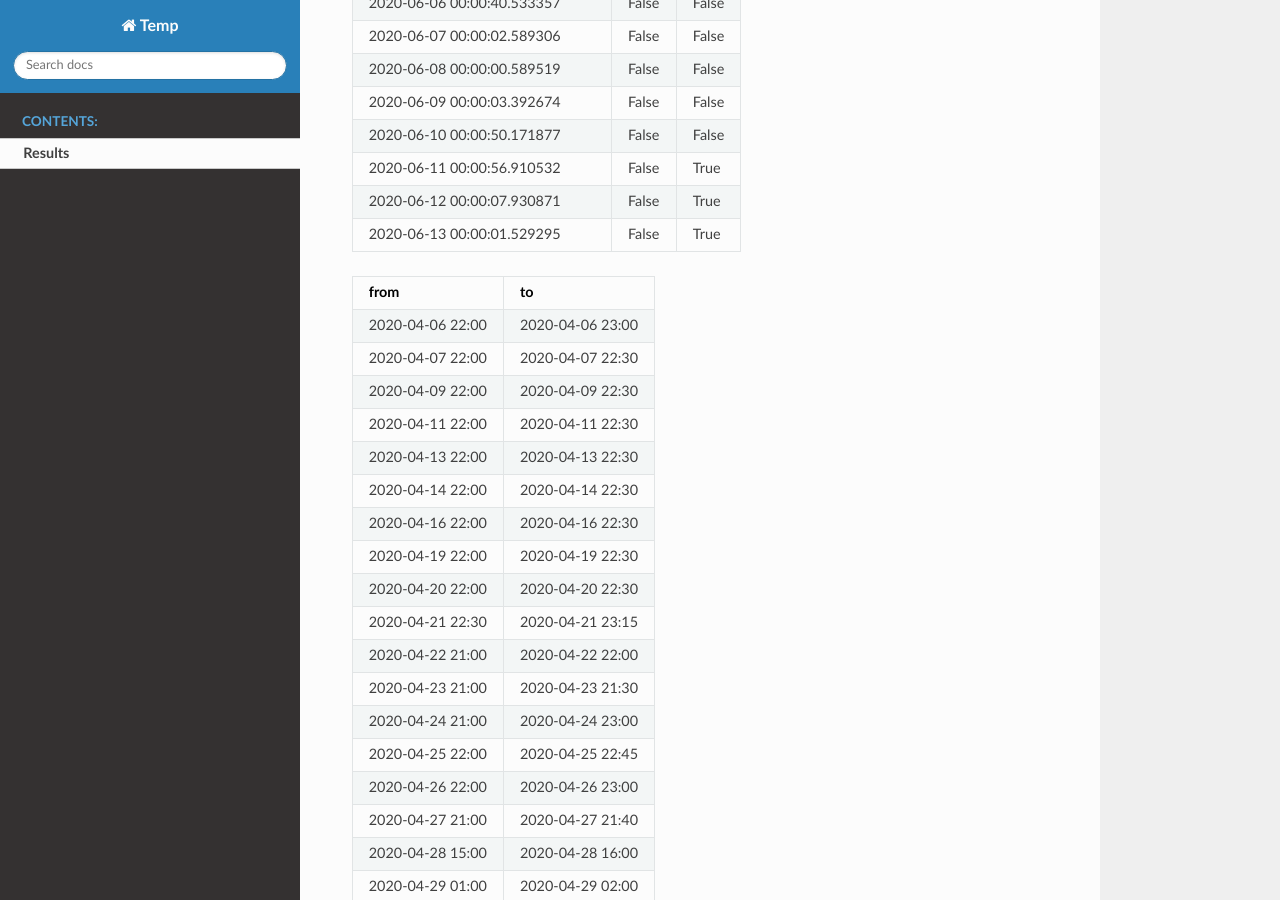
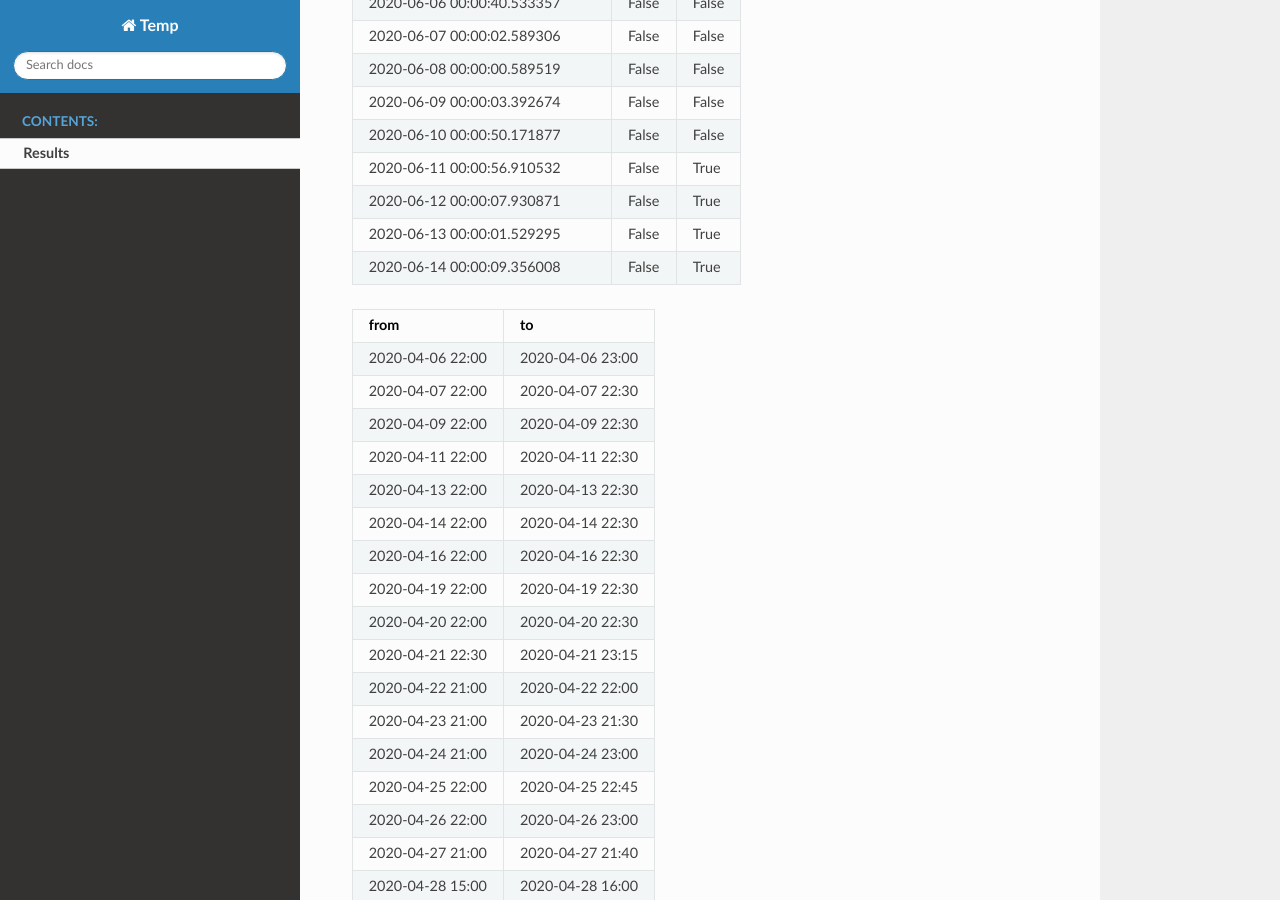
Before and after one commit to shlomow/queries-results, a Sphinx documentation site: the page built from source/results.rst, in a window 1280 px wide and 900 px high, scrolled down 2168 px. Built offline with Sphinx 7.4.7 and the Read the Docs theme 2.0.0, drawn with Linux system fonts in a browser that asks for light colours.

Commit message:
update results

```diff
--- a/source/results.rst
+++ b/source/results.rst
@@ -74,6 +74,7 @@ third experiment: 2.06.2020
    2020-06-11 00:00:56.910532, False, True
    2020-06-12 00:00:07.930871, False, True
    2020-06-13 00:00:01.529295, False, True
+   2020-06-14 00:00:09.356008, False, True
 
 .. csv-table::
    :header: "from", "to"
```
Also changed, not shown: results.json (+1 -1 lines).
